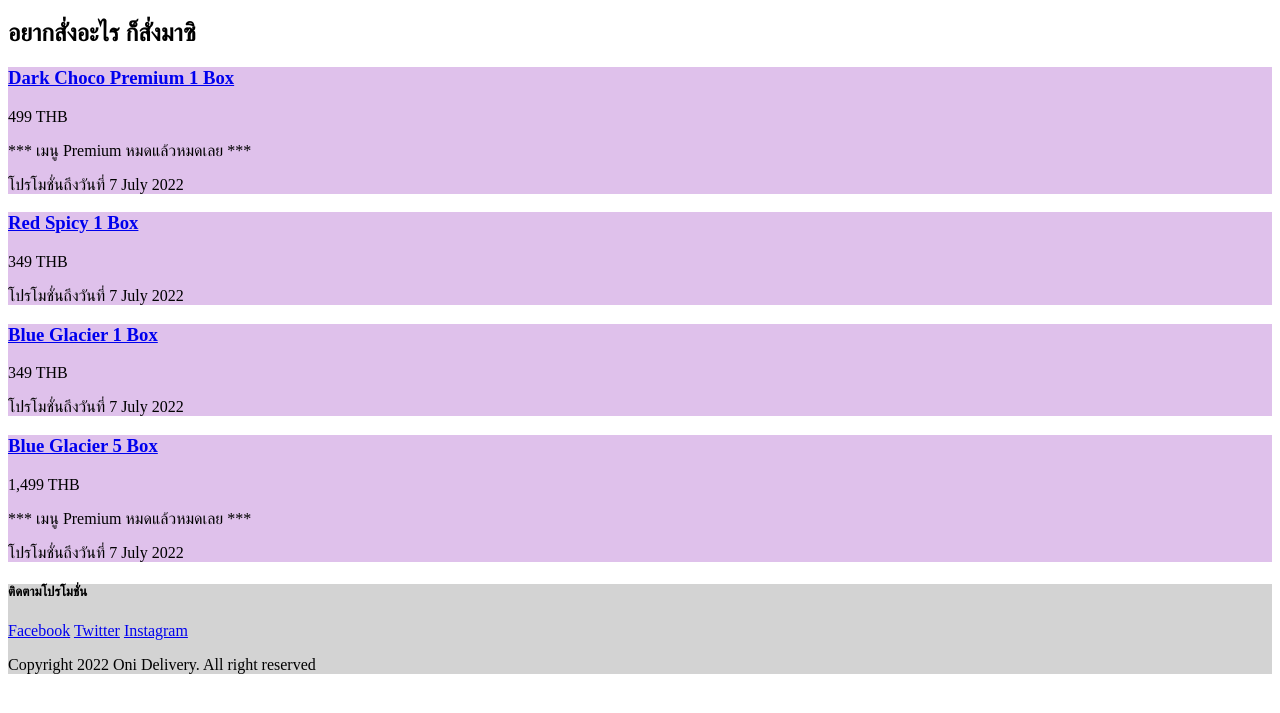
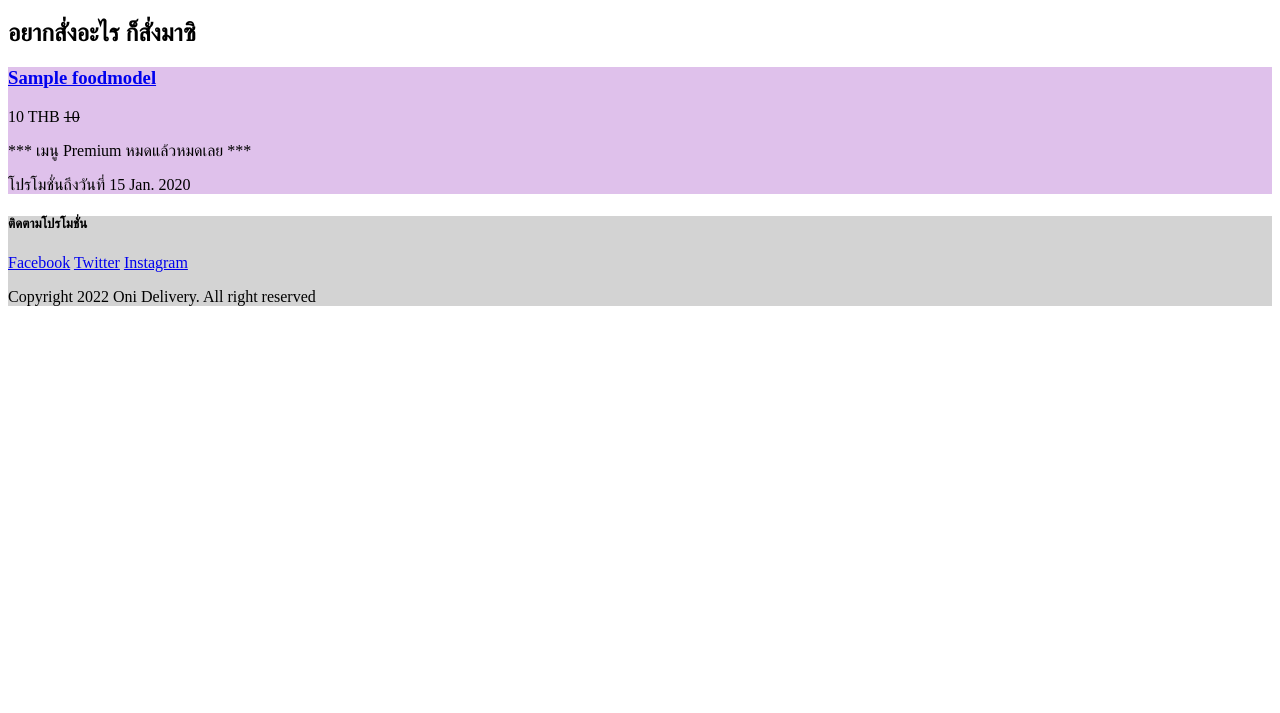
Before and after one commit to PNYWT/Django-Web-FW, a Django app: page /Foods/ in a window 1280 px wide. Shown: the part 26-739 px from the top of the page. Run offline with Django 4.2, Linux system fonts and the light colour scheme; tables that the repository leaves empty hold one stand-in row (values such as "Sample post").

Commit message:
update
- show data model to views

```diff
--- a/StoreWeb/App_foods/templates/App_foods/Foods.html
+++ b/StoreWeb/App_foods/templates/App_foods/Foods.html
@@ -8,8 +8,15 @@
     {% for food in menuFoods %}
     <div style="background-color: rgb(223, 193, 235);">
         <h3><a href="{% url 'foodId' food.id %}">{{ food.title }}</a></h3>
-        <p>{{ food.price|floatformat:'g'}} THB</p>
-        {% if food.is_premium == True %}
+        {% if food.special_Price is not None %}
+            <p>
+                <span>{{ food.special_Price|floatformat:'g'}} THB</span>
+                <del>{{ food.price|floatformat:'g'}}</del>
+            </p>
+        {%else%}
+            <p>{{ food.price|floatformat:'g'}} THB</p>
+        {%endif%}
+        {% if food.is_Premium == True %}
             <p>*** เมนู Premium หมดแล้วหมดเลย ***</p>
         {% endif %}
         <p>โปรโมชั่นถึงวันที่ {{ food.end_Promotion|date:'j N Y'}}</p>
--- a/StoreWeb/App_foods/views.py
+++ b/StoreWeb/App_foods/views.py
@@ -1,35 +1,36 @@
 from django.shortcuts import render
 from django.http.response import HttpResponse
 from datetime import datetime
+# import List of Menu Foods
+from .models import FoodModel
 
 # List of Menu Foods
-menu_Foods = [
-    {
-        'id': 1, 'title': 'Dark Choco Premium 1 Box', 'price': 499, 'is_premium': True, 'end_Promotion':datetime(2022,7,7)
-    },
-    {
-        'id': 2, 'title': 'Red Spicy 1 Box', 'price': 349, 'is_premium': False, 'end_Promotion':datetime(2022,7,7)
-    },
-    {
-        'id': 3, 'title': 'Blue Glacier 1 Box', 'price': 349, 'is_premium': False, 'end_Promotion':datetime(2022,7,7)
-    },
-    {
-        'id': 4, 'title': 'Blue Glacier 5 Box', 'price': 1499, 'is_premium': True, 'end_Promotion':datetime(2022,7,7)
-    },
+# menu_Foods = [
+#     {
+#         'id': 1, 'title': 'Dark Choco Premium 1 Box', 'price': 499, 'is_premium': True, 'end_Promotion':datetime(2022,7,7)
+#     },
+#     {
+#         'id': 2, 'title': 'Red Spicy 1 Box', 'price': 349, 'is_premium': False, 'end_Promotion':datetime(2022,7,7)
+#     },
+#     {
+#         'id': 3, 'title': 'Blue Glacier 1 Box', 'price': 349, 'is_premium': False, 'end_Promotion':datetime(2022,7,7)
+#     },
+#     {
+#         'id': 4, 'title': 'Blue Glacier 5 Box', 'price': 1499, 'is_premium': True, 'end_Promotion':datetime(2022,7,7)
+#     },
 
-]
+# ]
 
 # Create your views here.
 
+# Menu
 def foods(request):
+    menu_Foods = FoodModel.objects.order_by('-is_Premium')
     context = { 'menuFoods' : menu_Foods}
     return render(request, 'App_foods/Foods.html', context)
 
+# Menu id
 def foodId(request, food_Id):
-    idofMune = None
-    try:
-        idofMune = [f for f in menu_Foods if f['id'] == food_Id][0]
-    except IndexError:
-        print("Not Found Index FoodId")
+    idofMune = FoodModel.objects.get(id=food_Id)
     context = { 'food' : idofMune}
     return render(request, 'App_foods/foodId.html', context)
```
Also changed, not shown: StoreWeb/App_foods/templates/App_foods/FoodId.html (+9 -2 lines).
